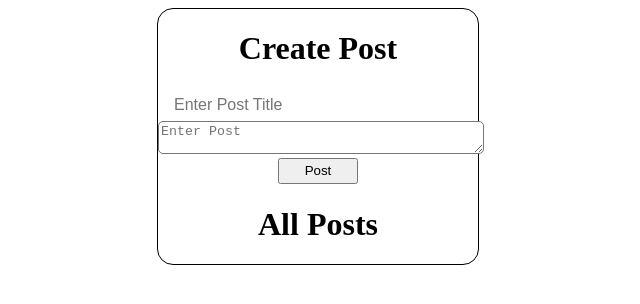
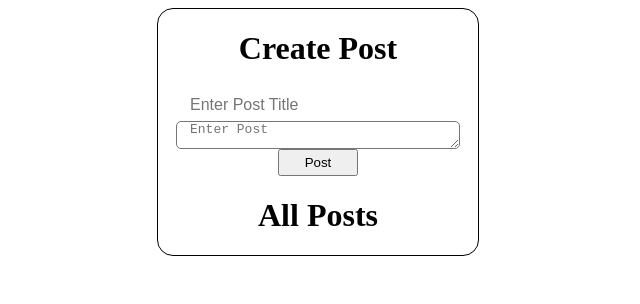
Before and after one commit to polevoyd/crud-redux-example, a React (Create React App) app: page / in a window 1280 px wide. Shown: the top 304 px of the page, without its empty margins (322-962 px from the left). Built offline with nearby package versions, Linux system fonts and the light colour scheme.

Commit message:
initiating

```diff
--- a/src/index.css
+++ b/src/index.css
@@ -19,17 +19,25 @@
  }
 
  .app input {
+     display: block;
      width: 80%;
      height: 2em;
      border-radius: 5px;
      padding: 0 1em 0 1em;
      font-size: 1em;
+     max-width: 20em;
+     margin: 0 auto;
  }
 
  .app textarea {
-     width: 100%;
+     display: block;
+     margin: 0 auto;
+     padding: 0 1em 0 1em;
+     width: 80%;
      height: 2em;
      border-radius: 5px;
+     font-size: 1em;
+     max-width: 20em;
 
  }
 
```
